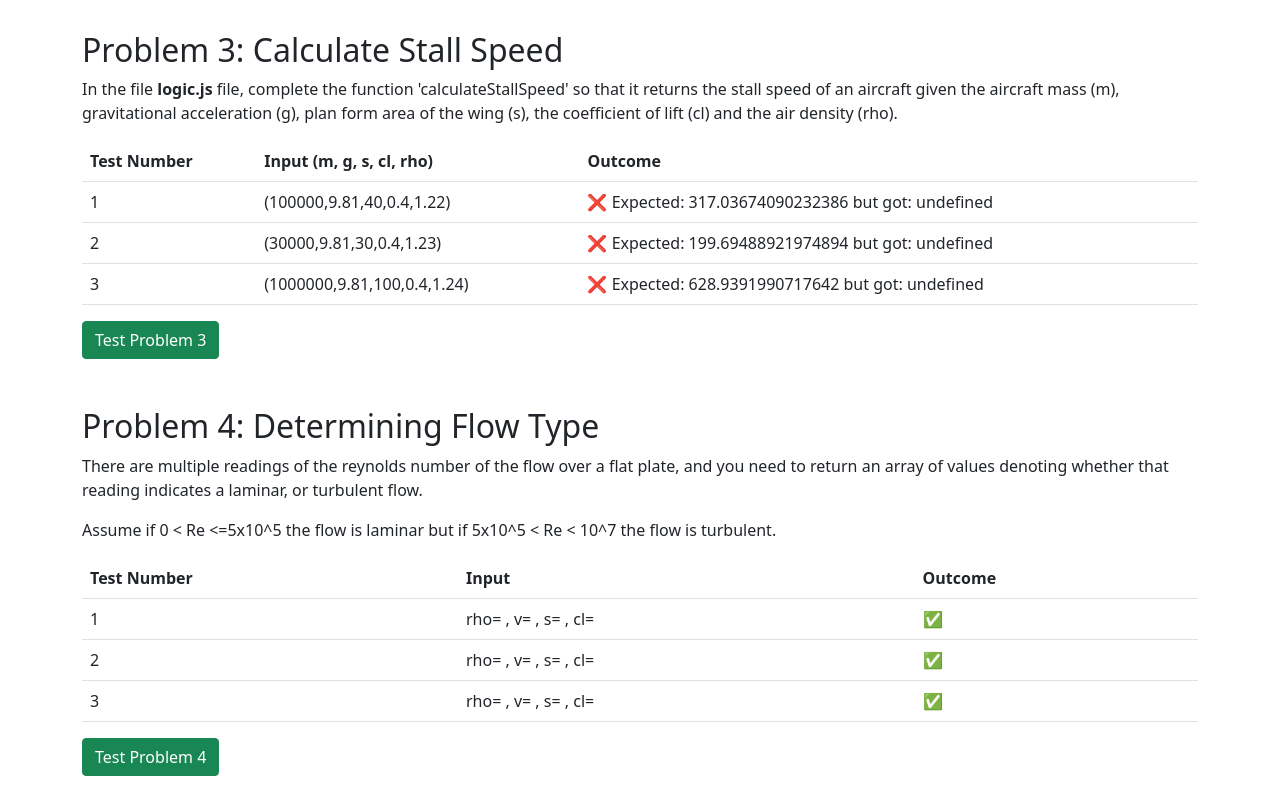
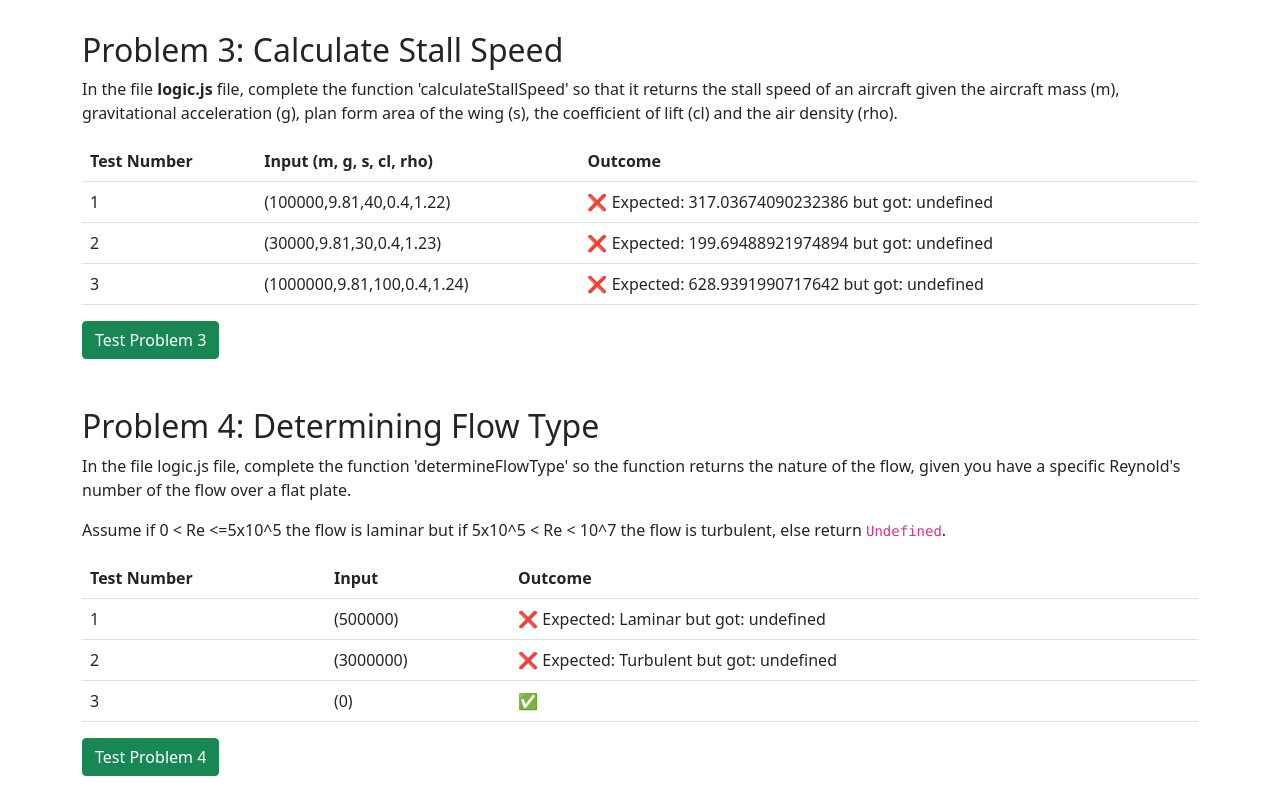
Before and after one commit to sa64r/aerospace-coding-challenges, a plain HTML site: page index.html in a window 1280 px wide. Shown: the part 850-1650 px from the top of the page. Drawn offline with nearby package versions, Linux system fonts and the light colour scheme.

Commit message:
fully working problem 4

```diff
--- a/connectors.js
+++ b/connectors.js
@@ -54,10 +54,18 @@ function problem3() {
 function problem4() {
     const problemNumber = 4;
     let inputs = [
-
+        [5 * 10 ** 5],
+        [3 * 10 ** 6],
+        [0]
     ]
 
-    let outputs = inputs.map(input => Math.sqrt(2 * input[0] * input[1] / (input[4] * input[2] * input[3])));
+    let outputs = inputs.map(input => {
+        if (input > 0 && input <= 5 * 10 ** 5) {
+            return "Laminar";
+        } else if (input > 5 * 10 ** 5 && input < 1 * 10 ** 7) {
+            return "Turbulent";
+        } else return undefined
+    });
 
     renderTable(inputs, outputs, problemNumber, determineFlowType);
 }
@@ -67,6 +75,7 @@ function main() {
     problem1();
     problem2();
     problem3();
+    problem4()
 }
 
 
--- a/index.html
+++ b/index.html
@@ -147,10 +147,13 @@
             <div class="row pt-4 pb-4">
                 <div class="col-md-12">
                     <h2>Problem 4: Determining Flow Type</h2>
-                    <p>There are multiple readings of the reynolds number of the flow over a flat plate, and you need to
-                        return an array of values denoting whether that reading indicates a laminar, or turbulent flow.
+                    <p>In the file logic.js file, complete the function 'determineFlowType' so the function returns the
+                        nature of the
+                        flow, given you have a specific Reynold's number of the flow over a
+                        flat plate.
                     </p>
-                    <p>Assume if 0 < Re <=5x10^5 the flow is laminar but if 5x10^5 < Re < 10^7 the flow is turbulent.
+                    <p>Assume if 0 < Re <=5x10^5 the flow is laminar but if 5x10^5 < Re < 10^7 the flow is turbulent,
+                            else return <code>Undefined</code>.</p>
                     </p>
                     <table class="table">
                         <tr>
--- a/logic.js
+++ b/logic.js
@@ -23,7 +23,7 @@ function calculateStallSpeed(m, g, s, cl, rho) {
 }
 
 // PROBLEM 4
-function determineFlowType(data) {
+function determineFlowType(reynoldsNumber) {
     //write your code here
 
 
```
Lines whose indentation alone changed are shown as unchanged.
